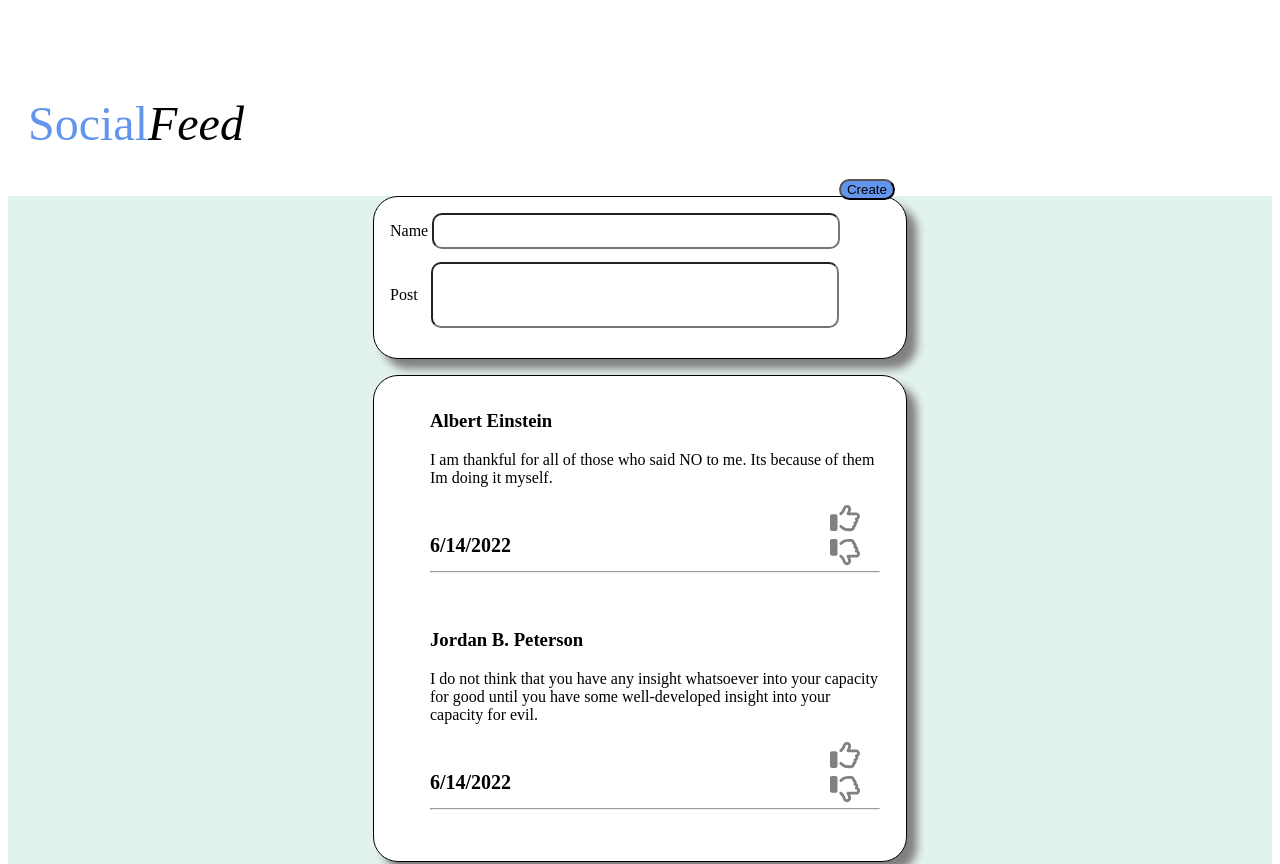
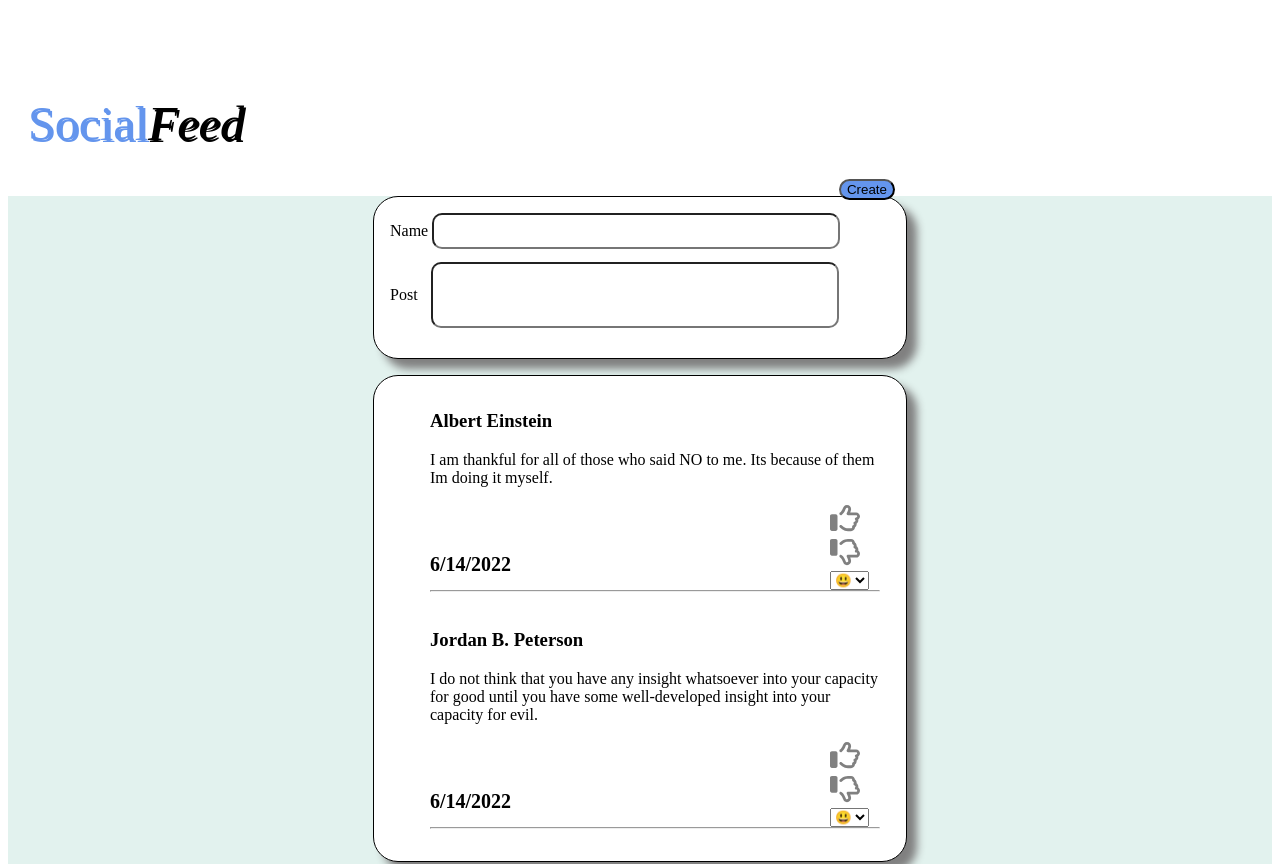
Before and after one commit to charliebrown1221/Social-Feed, a React (Create React App) app: page / in a window 1280 px wide. Shown: the top 864 px of the page. Built offline with nearby package versions, Linux system fonts and the light colour scheme; the HTML template or start-up script is replaced by a standard one.

Commit message:
added reactions

```diff
--- a/src/components/Post/Post.css
+++ b/src/components/Post/Post.css
@@ -51,8 +51,10 @@
     margin-top: -50px;
 }
 .nav-textF{
-  color:cornflowerblue;
-}
-.nav-textL{
-  font-style: italic;
-}
+    color:cornflowerblue;
+    text-shadow: 2px 2px;
+  }
+  .nav-textL{
+    font-style: italic;
+    text-shadow: 2px 2px;
+  }
--- a/src/components/Post/Post.jsx
+++ b/src/components/Post/Post.jsx
@@ -30,6 +30,12 @@ const Post = ({post}) => {
            <div>
              <svg  onClick={toggle} className={color ?"disliked-colorOn" :"colorOff"} xmlns="http://www.w3.org/2000/svg" viewBox="0 0 512 512"><path d="M128 288V64.03c0-17.67-14.33-31.1-32-31.1H32c-17.67 0-32 14.33-32 31.1v223.1c0 17.67 14.33 31.1 32 31.1h64C113.7 320 128 305.7 128 288zM481.5 229.1c1.234-5.092 1.875-10.32 1.875-15.64c0-22.7-11.44-43.13-29.28-55.28c.4219-3.015 .6406-6.076 .6406-9.122c0-22.32-11.06-42.6-28.83-54.83c-2.438-34.71-31.47-62.2-66.8-62.2h-52.53c-35.94 0-71.55 11.87-100.3 33.41L169.6 92.93c-6.285 4.71-9.596 11.85-9.596 19.13c0 12.76 10.29 24.04 24.03 24.04c5.013 0 10.07-1.565 14.38-4.811l36.66-27.51c20.48-15.34 45.88-23.81 71.5-23.81h52.53c10.45 0 18.97 8.497 18.97 18.95c0 3.5-1.11 4.94-1.11 9.456c0 26.97 29.77 17.91 29.77 40.64c0 9.254-6.392 10.96-6.392 22.25c0 13.97 10.85 21.95 19.58 23.59c8.953 1.671 15.45 9.481 15.45 18.56c0 13.04-11.39 13.37-11.39 28.91c0 12.54 9.702 23.08 22.36 23.94C456.2 266.1 464 275.2 464 284.1c0 10.43-8.516 18.93-18.97 18.93H307.4c-12.44 0-24 10.02-24 23.1c0 4.038 1.02 8.078 3.066 11.72C304.4 371.7 312 403.8 312 411.2c0 8.044-5.984 20.79-22.06 20.79c-12.53 0-14.27-.9059-24.94-28.07c-24.75-62.91-61.74-99.9-80.98-99.9c-13.8 0-24.02 11.27-24.02 23.99c0 7.041 3.083 14.02 9.016 18.76C238.1 402 211.4 480 289.9 480C333.8 480 360 445 360 411.2c0-12.7-5.328-35.21-14.83-59.33h99.86C481.1 351.9 512 321.9 512 284.1C512 261.8 499.9 241 481.5 229.1z"/></svg>
            </div>
+           <select >
+             <option value="😃">😃</option>
+             <option value="😆">😆</option>
+             <option value="🙁">🙁</option>
+             <option value="😠">😠</option>
+           </select>
            <div className='date-size'>
             <h1>{date}</h1>
            </div>
```
